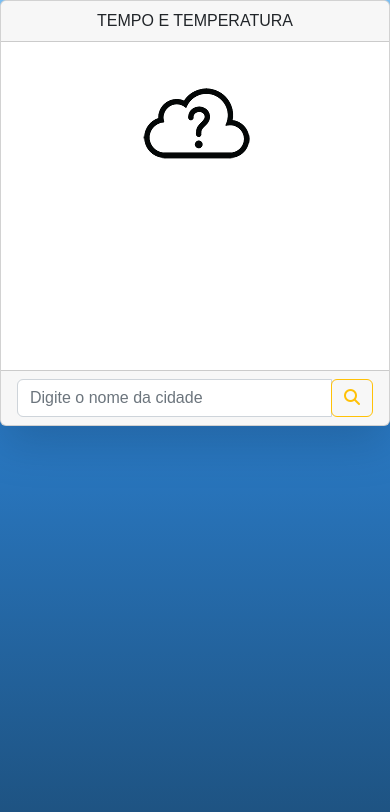
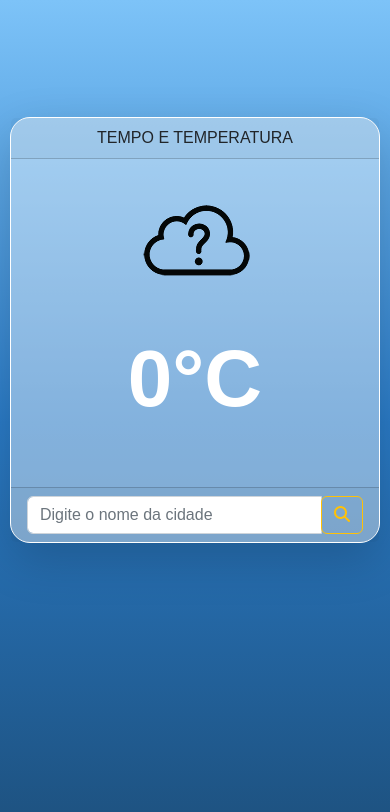
Before and after one commit to anacamilly/Weather-Website, a plain HTML site: page index.html in a window 390 px wide. Drawn offline with nearby package versions, Linux system fonts and the light colour scheme.

Commit message:
adiciona responsividade

```diff
--- a/style.css
+++ b/style.css
@@ -2,10 +2,12 @@ body{
     background: linear-gradient(#7dc3f8, #2a7ac5, #1d507d);
     background-repeat: no-repeat;
     background-attachment: fixed;
-    font-family:Arial, Helvetica, sans-serif
+    font-family:Arial, Helvetica, sans-serif;
+    padding: center;
+    margin-top: 100px;
 }
 
-.temp{
+.card{
     border-color: white;
     border-radius: 20px;
     background-color: rgba(255, 255, 255, 0.42);
@@ -30,6 +32,15 @@ body{
     font-size: 32px;
 }
 
-.hi-low{
+.low-high{
     font-size: 22px;
 }
+
+@media screen and (max-width: 600px){
+    body{
+        margin-top: 30%;
+        margin-bottom: 30%;
+        margin-left: 10px;
+        margin-right: 10px;
+    }
+}
```
